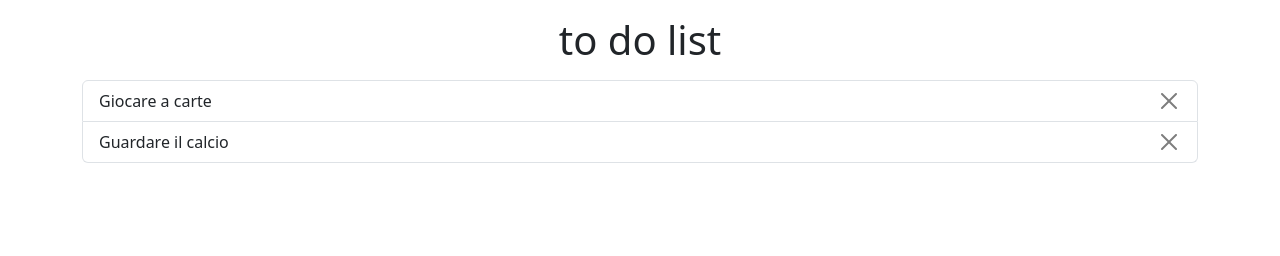
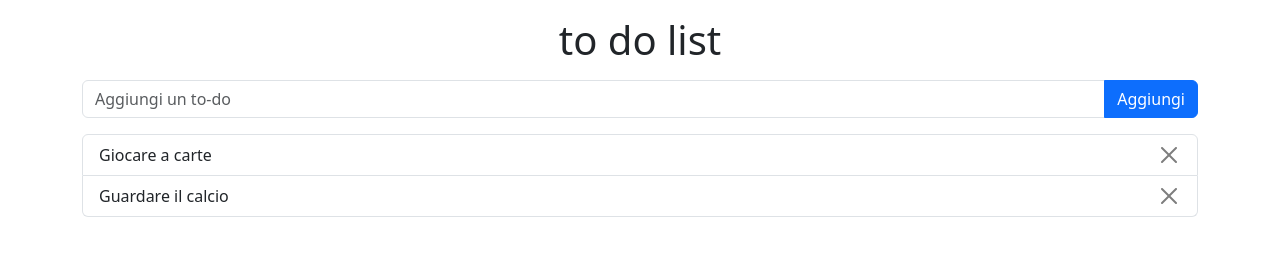
Before and after one commit to AlessandroTacconi/vue-todolist, a plain HTML site: page index.html in a window 1280 px wide. Drawn offline with nearby package versions, Linux system fonts and the light colour scheme.

Commit message:
feat: milestone3

```diff
--- a/index.html
+++ b/index.html
@@ -19,6 +19,22 @@
       </header>
       <main>
         <div class="container">
+          <div class="input-group mb-3">
+            <input
+              v-model="nuovoToDo"
+              type="text"
+              class="form-control"
+              placeholder="Aggiungi un to-do"
+            />
+            <button
+              class="btn btn-primary"
+              type="button"
+              id="button-addon2"
+              @click="aggiungiToDo"
+            >
+              Aggiungi
+            </button>
+          </div>
           <div class="d-flex flex-xl-column mx-auto">
             <ul class="list-group">
               <li
--- a/main.js
+++ b/main.js
@@ -10,6 +10,7 @@
 //   Se la proprietà done è uguale a true, visualizzare il testo del todo sbarrato.
 // MILESTONE 2
 // Visualizzare a fianco ad ogni item ha una "x": cliccando su di essa, il todo viene rimosso dalla lista.
+//  Predisporre un campo di input testuale e un pulsante "aggiungi": cliccando sul pulsante, il testo digitato viene letto e utilizzato per creare un nuovo todo, che quindi viene aggiunto alla lista dei todo esistenti.
 
 const { createApp } = Vue;
 
@@ -26,11 +27,21 @@ createApp({
           done: false,
         },
       ],
+      nuovoToDo: '',
     };
   },
   methods: {
     sbarraToDo(index) {
       this.toDos[index].done = true;
     },
+    aggiungiToDo() {
+      if (this.nuovoToDo.trim() !== '') {
+        this.toDos.push({
+          text: this.nuovoToDo,
+          done: false,
+        });
+        this.nuovoToDo = '';
+      }
+    },
   },
 }).mount('#app');
```
